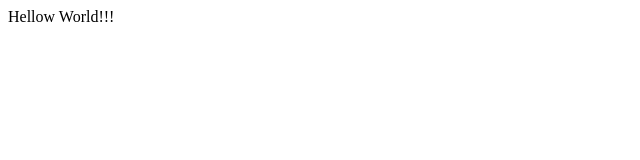
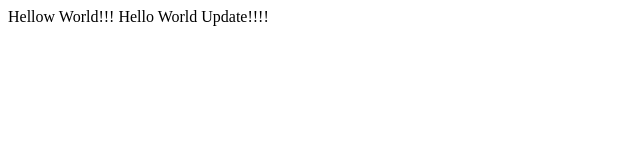
Before and after one commit to MuhammadFattaah/git-215410027, a plain HTML site: page index.html in a window 1280 px wide. Shown: the whole page, without its empty margins (0-640 px from the left). Drawn offline with Linux system fonts and the light colour scheme.

Commit message:
mengupdate file index.html dengan menambahkan kata Hello World Updategit add .!

```diff
--- a/index.html
+++ b/index.html
@@ -7,6 +7,6 @@
     <title>Git remote</title>
   </head>
   <body>
-    Hellow World!!!
+    Hellow World!!! Hello World Update!!!!
   </body>
 </html>
```
